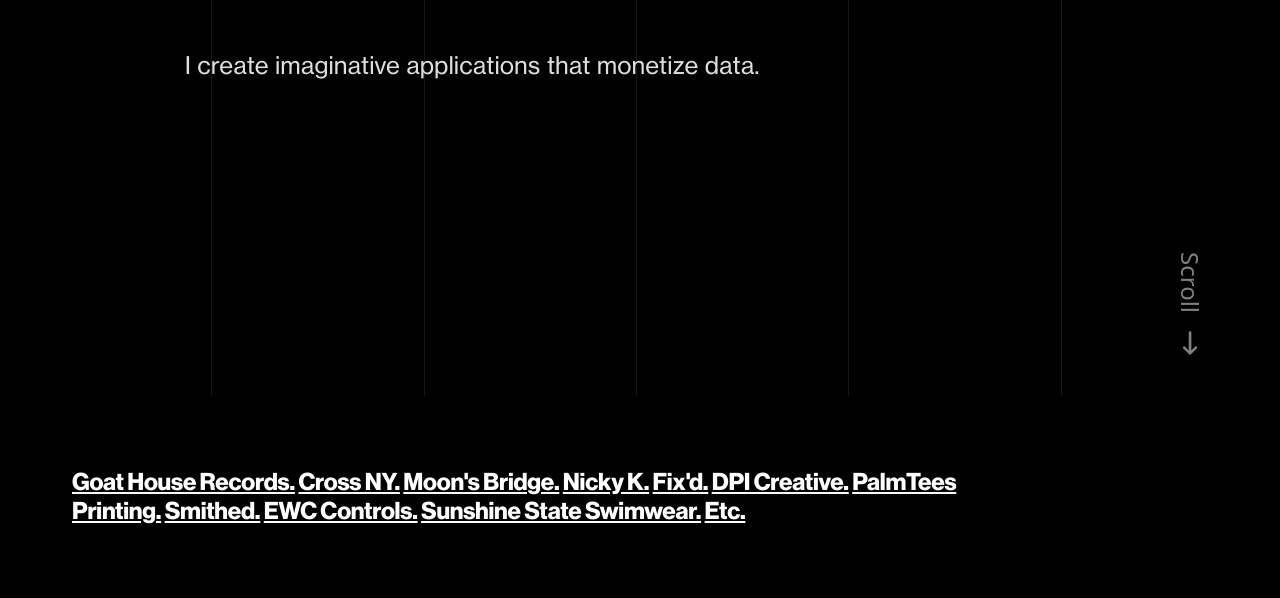
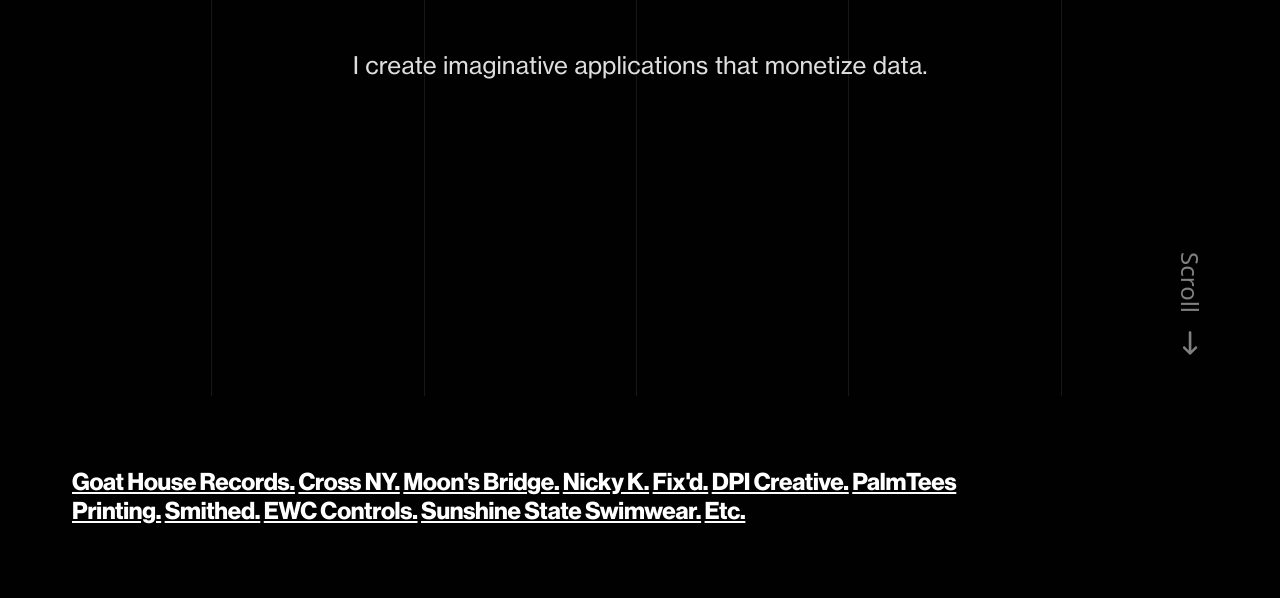
Before and after one commit to 0str1ch/jeremymade, a website: page app/index.html in a window 1280 px wide. Shown: the part 404-1002 px from the top of the page. Drawn offline with nearby package versions, Linux system fonts and the light colour scheme; files that its build step writes are made by us from their sources.

```diff
--- a/app/scss/components.scss
+++ b/app/scss/components.scss
@@ -307,7 +307,6 @@
 }
 
 .introContainer {
-  width: 100vmin;
   height: 100vmax;
   height: 100vh;
 }
```
